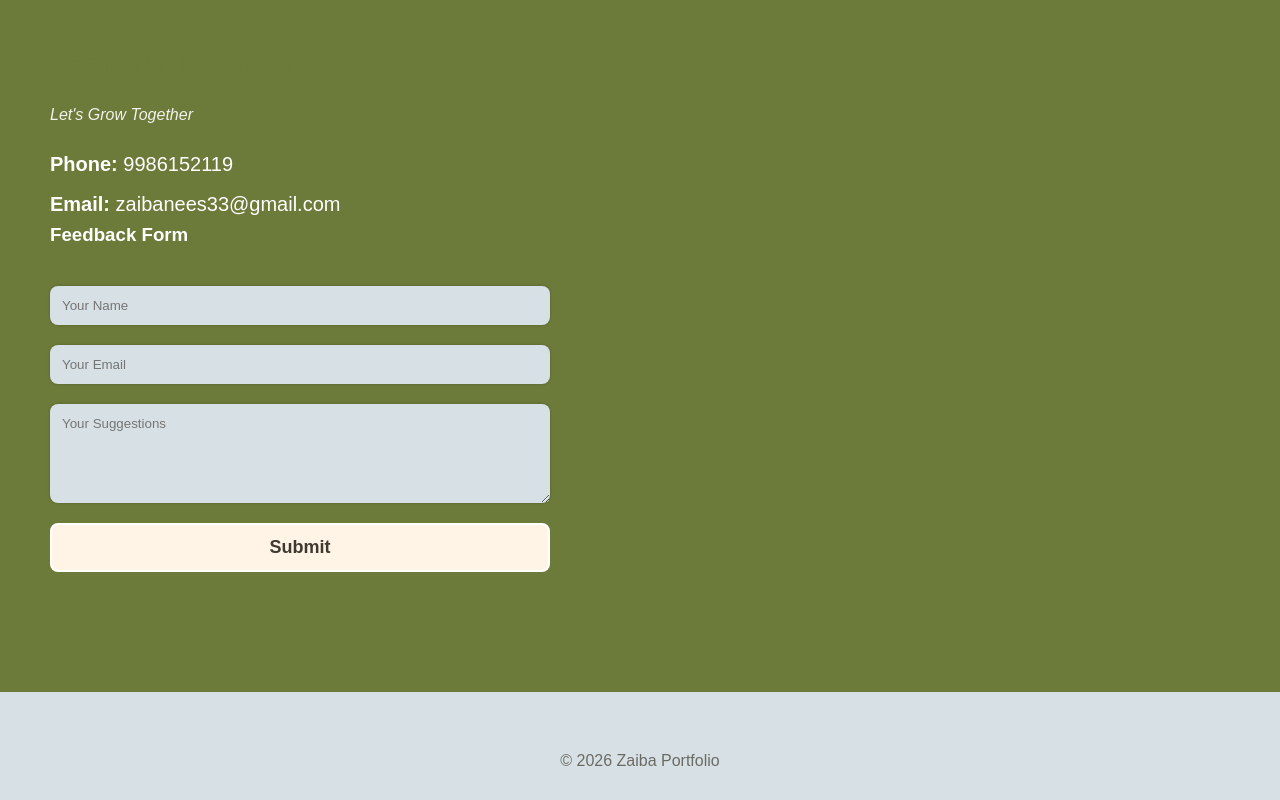
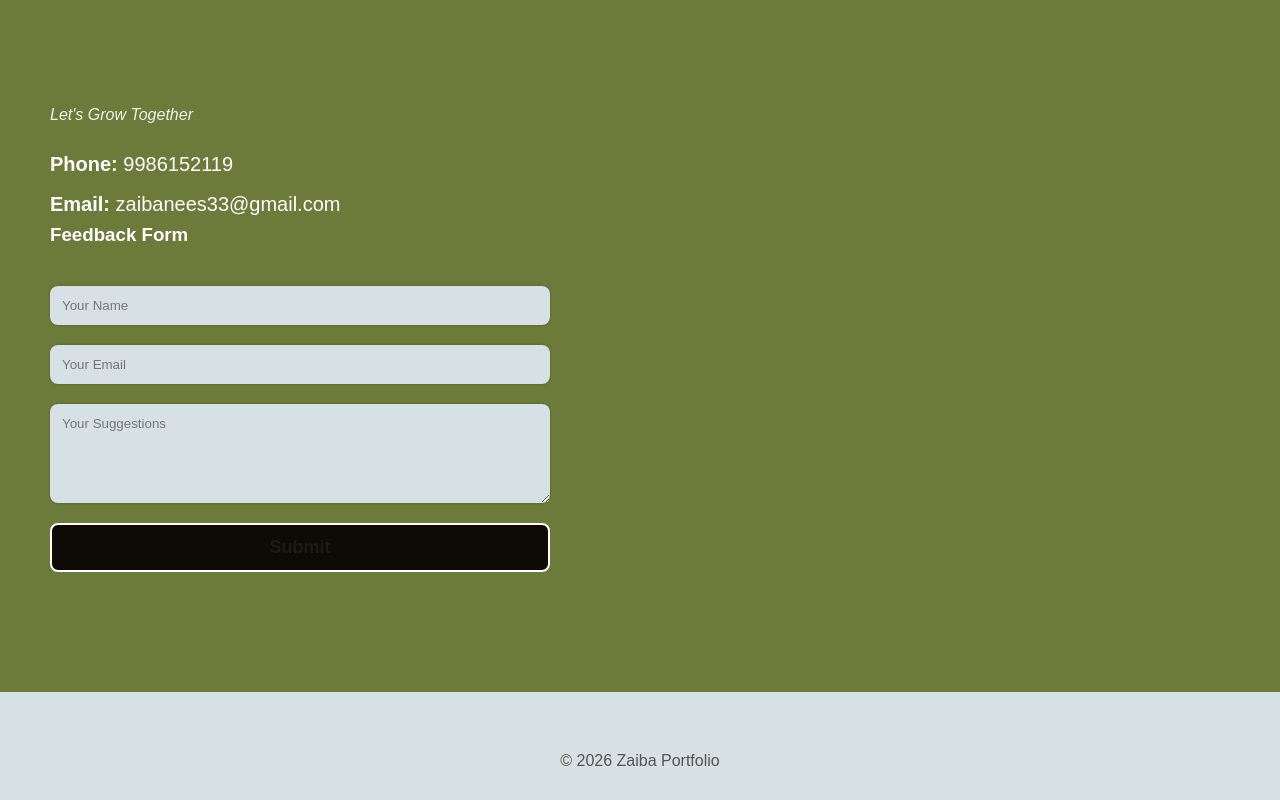
Before and after one commit to zaibanees33-source/zaiba-backend, a website: page index.html in a window 1280 px wide. Shown: the part 1823-2623 px from the top of the page. Drawn offline with Linux system fonts and the light colour scheme.

Commit message:
update css

```diff
--- a/style.css
+++ b/style.css
@@ -9,11 +9,10 @@
 :root {
     --olive: #6C7A3A;
     --cream: #d7e1e5;
-    --text-dark: #3E3A2F;
-    --soft-beige: #FFF4E6;
+    --text-dark: #1c1a13;
+    --soft-beige: #0e0b07;
     --light-olive: #8A9954;
 }
-
 body {
     background: var(--cream);
     color: var(--text-dark);
@@ -27,7 +26,7 @@ nav {
     padding: 20px 50px;
     font-size: 18px;
     background: var(--olive);
-    color: white;
+    color: rgb(33, 8, 8);
     position: fixed;
     width: 100%;
     top: 0;
```
